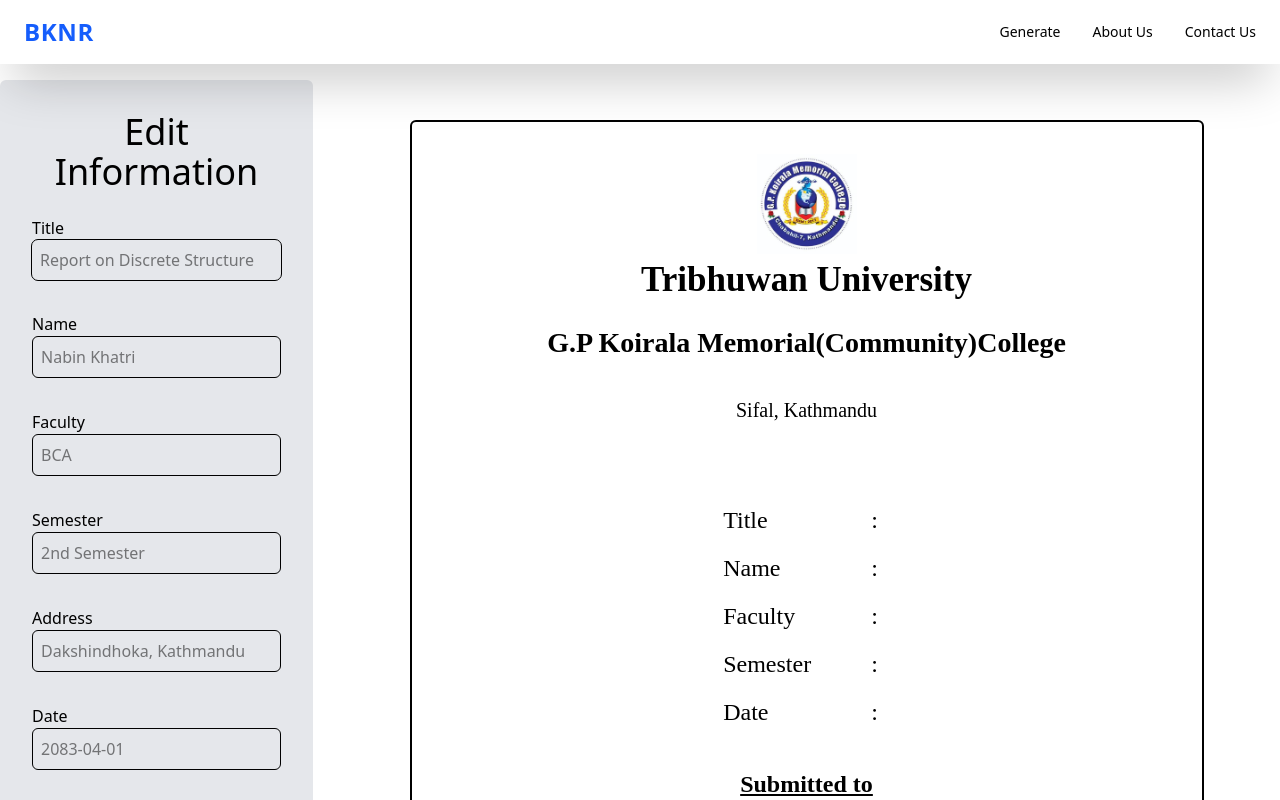
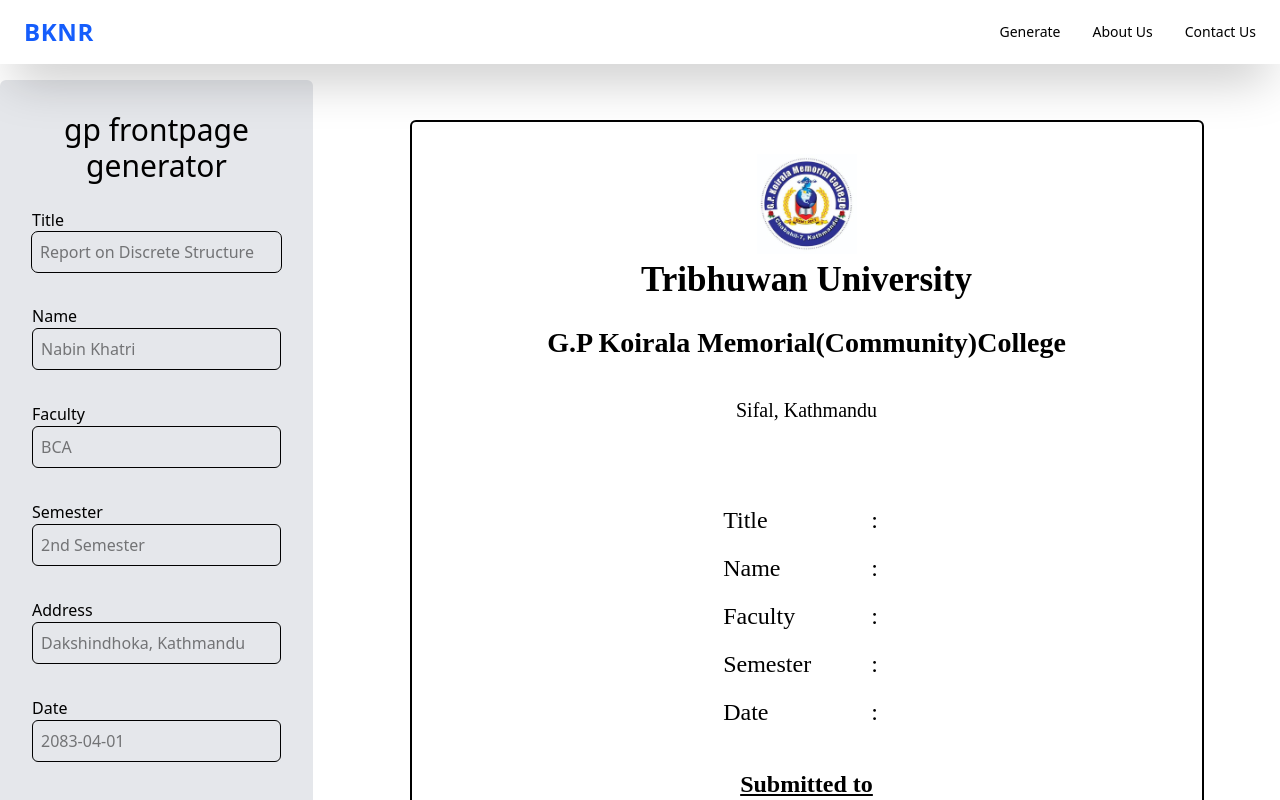
Before and after one commit to NabinKhatri-2064/gpkoiralafrontpage, a Next.js app: page / in a window 1280 px wide. Shown: the top 800 px of the page. Built offline with nearby package versions, Linux system fonts and the light colour scheme.

Commit message:
changed information.tsx

```diff
--- a/app/components/Information.tsx
+++ b/app/components/Information.tsx
@@ -36,7 +36,7 @@
 
   return (
     <main className="md:w-[30%] w-full min-h-screen bg-gray-200 rounded-md p-8">
-      <h1 className="text-4xl text-center pb-6">Edit Information</h1>
+      <h1 className="text-3xl text-center pb-6">gp frontpage generator</h1>
 
       <section className="flex flex-col gap-8">
         {/* TITLE */}
```
